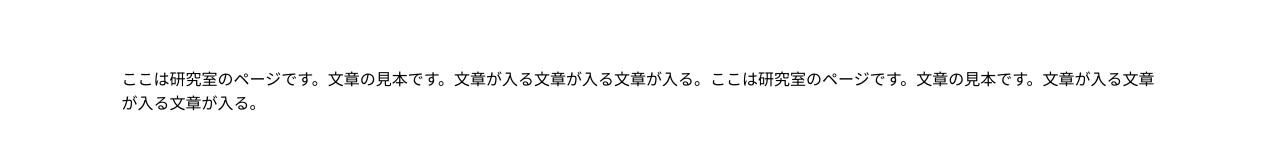
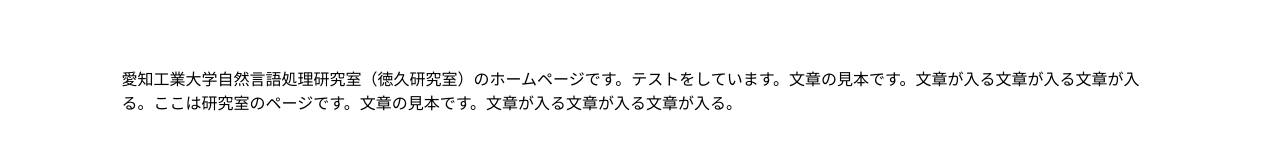
Before and after one commit to Kipeo22/AIT-NLPLab, a Next.js app: page / in a window 1280 px wide. Shown: the part 798-952 px from the top of the page. Built offline with nearby package versions, Linux system fonts and the light colour scheme.

Commit message:
コンテンツを追加

```diff
--- a/src/component/about/About.jsx
+++ b/src/component/about/About.jsx
@@ -7,7 +7,7 @@
       <div className={styles.about}>
         <h2>About</h2>
         <p>
-          ここは研究室のページです。文章の見本です。文章が入る文章が入る文章が入る。ここは研究室のページです。文章の見本です。文章が入る文章が入る文章が入る。
+          愛知工業大学自然言語処理研究室（徳久研究室）のホームページです。テストをしています。文章の見本です。文章が入る文章が入る文章が入る。ここは研究室のページです。文章の見本です。文章が入る文章が入る文章が入る。
         </p>
       </div>
     </section>
```
